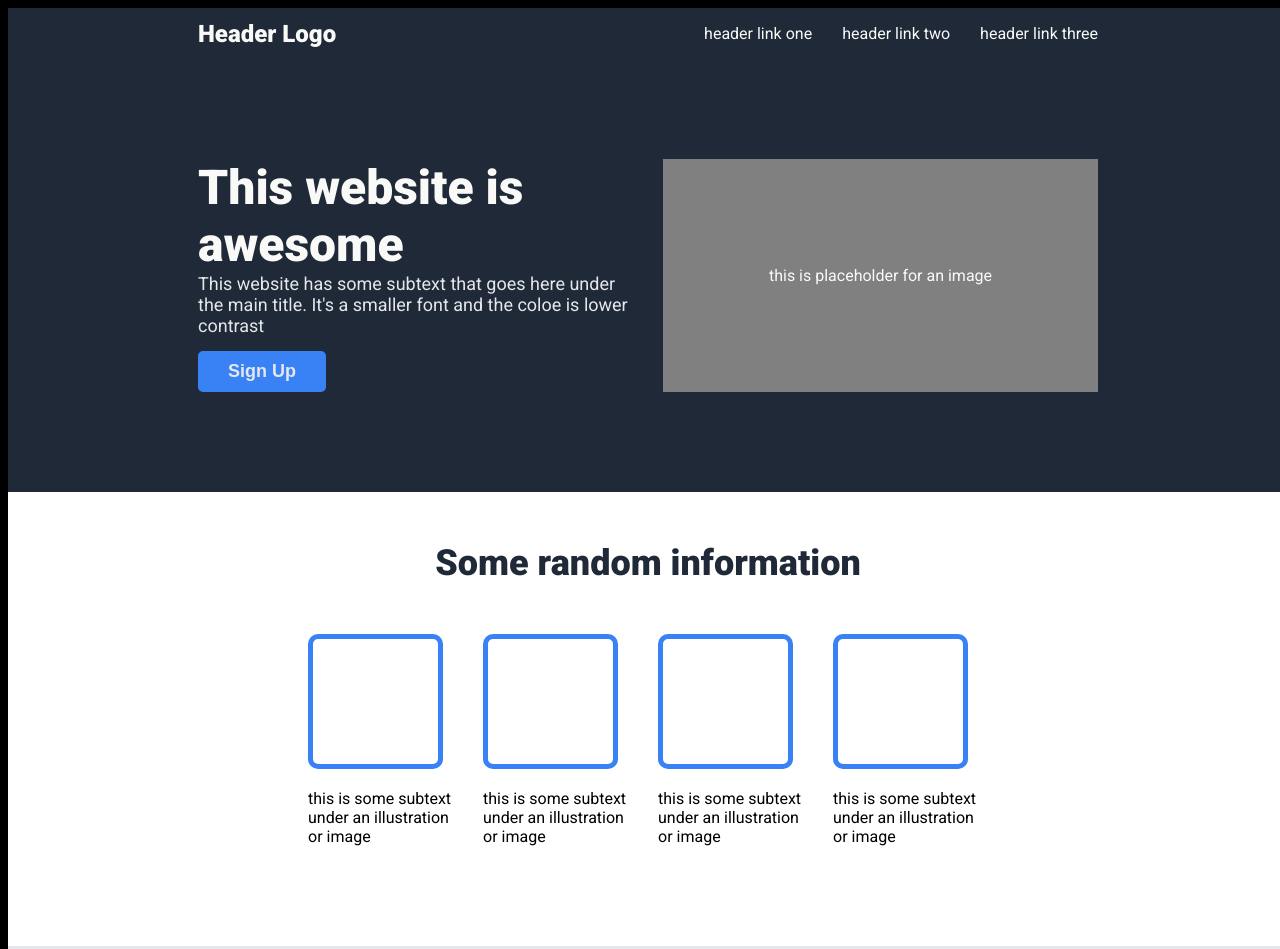
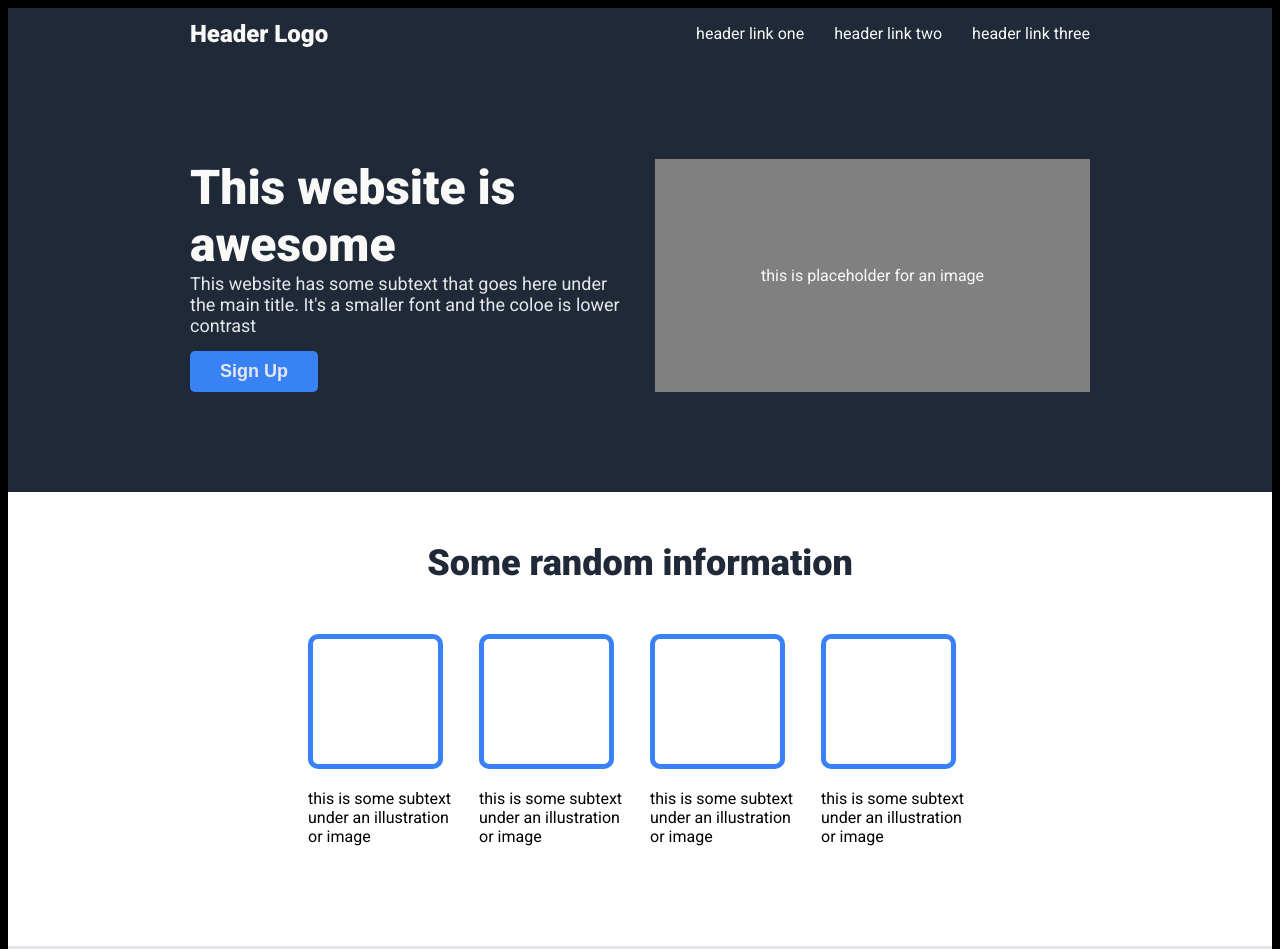
Before and after one commit to Barister/flex-landing-page, a plain HTML site: page index.html in a window 1280 px wide. Shown: the top 949 px of the page. Drawn offline with Linux system fonts and the light colour scheme.

Commit message:
First attempt to make layout respond

```diff
--- a/style.css
+++ b/style.css
@@ -1,12 +1,15 @@
 body {
     background-color: #000;
     font-family: 'Roboto', sans-serif;
+
+
 }
 
 .wrapper {
-    width: 1280px;
+    max-width: 1280px;
     background-color: #1f2937;
     margin: 0 auto;
+
 }
 
 .header {
@@ -14,7 +17,7 @@ body {
 }
 
 .container {
-    width: 900px;
+    max-width: 900px;
     margin: 0 auto;
     display: flex;
     align-items: center;
```
